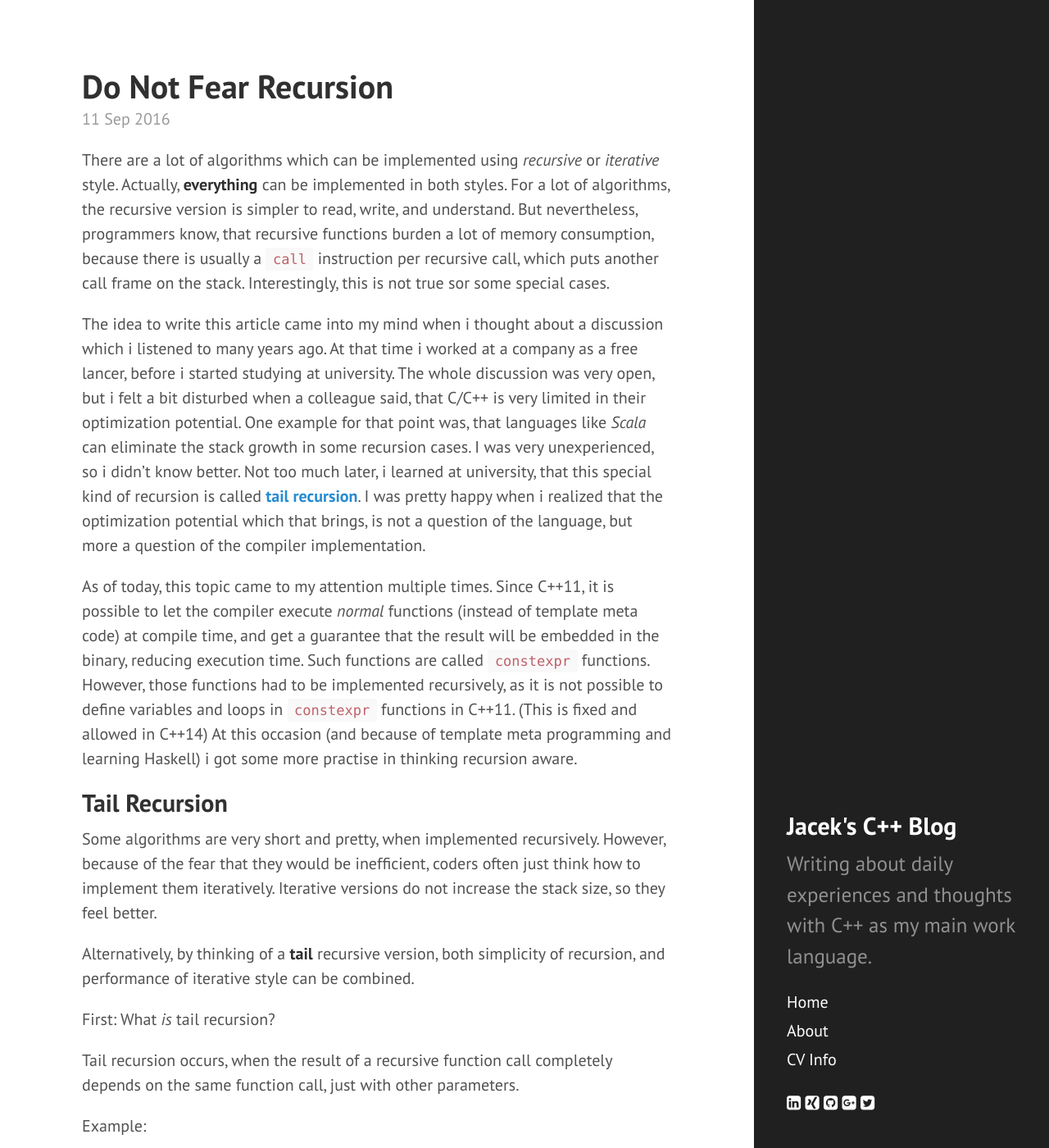
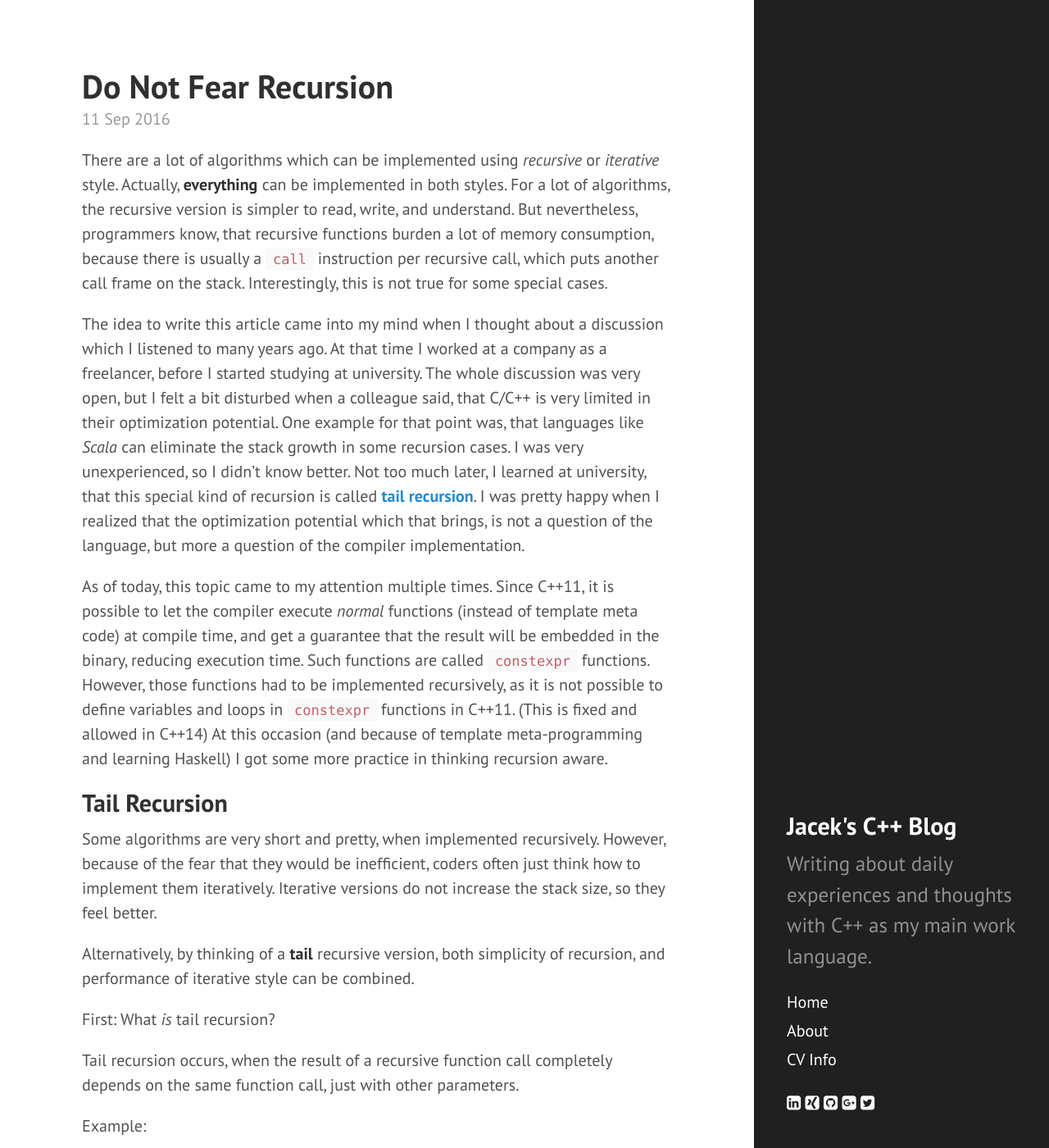
Before and after one commit to tfc/tfc.github.io, a Jekyll site: the page built from _posts/2016-09-11-dont_fear_recursion.md, in a window 1280 px wide and 1400 px high. Shown: the whole window at 82% size. Built offline with Jekyll 4.4.1, drawn with Linux system fonts in a browser that asks for light colours; nearby versions of some CDN libraries; comment, search, counter and statistics services are not loaded; some of the changed text lies outside the part shown.

Commit message:
Fix some typos etc.

```diff
--- a/_posts/2016-09-11-dont_fear_recursion.md
+++ b/_posts/2016-09-11-dont_fear_recursion.md
@@ -7,23 +7,23 @@ There are a lot of algorithms which can be implemented using *recursive* or *ite
 Actually, **everything** can be implemented in both styles.
 For a lot of algorithms, the recursive version is simpler to read, write, and understand.
 But nevertheless, programmers know, that recursive functions burden a lot of memory consumption, because there is usually a `call` instruction per recursive call, which puts another call frame on the stack.
-Interestingly, this is not true sor some special cases.
+Interestingly, this is not true for some special cases.
 
 
-The idea to write this article came into my mind when i thought about a discussion which i listened to many years ago.
-At that time i worked at a company as a free lancer, before i started studying at university.
-The whole discussion was very open, but i felt a bit disturbed when a colleague said, that C/C++ is very limited in their optimization potential.
+The idea to write this article came into my mind when I thought about a discussion which I listened to many years ago.
+At that time I worked at a company as a freelancer, before I started studying at university.
+The whole discussion was very open, but I felt a bit disturbed when a colleague said, that C/C++ is very limited in their optimization potential.
 One example for that point was, that languages like *Scala* can eliminate the stack growth in some recursion cases.
-I was very unexperienced, so i didn't know better.
-Not too much later, i learned at university, that this special kind of recursion is called [**tail recursion**](https://en.wikipedia.org/wiki/Tail_call).
-I was pretty happy when i realized that the optimization potential which that brings, is not a question of the language, but more a question of the compiler implementation.
+I was very unexperienced, so I didn't know better.
+Not too much later, I learned at university, that this special kind of recursion is called [**tail recursion**](https://en.wikipedia.org/wiki/Tail_call).
+I was pretty happy when I realized that the optimization potential which that brings, is not a question of the language, but more a question of the compiler implementation.
 
 As of today, this topic came to my attention multiple times.
 Since C++11, it is possible to let the compiler execute *normal* functions (instead of template meta code) at compile time, and get a guarantee that the result will be embedded in the binary, reducing execution time.
 Such functions are called `constexpr` functions.
 However, those functions had to be implemented recursively, as it is not possible to define variables and loops in `constexpr` functions in C++11.
 (This is fixed and allowed in C++14)
-At this occasion (and because of template meta programming and learning Haskell) i got some more practise in thinking recursion aware.
+At this occasion (and because of template meta-programming and learning Haskell) I got some more practice in thinking recursion aware.
 
 ## Tail Recursion
 
@@ -113,14 +113,14 @@ unsigned gcd_itr(unsigned a, unsigned b)
 {% endhighlight %}
 
 In my opinion, the recursive version looks much cleaner.
-What i particularly dislike when regarding the iterative version, is the fact that it is telling the compiler how exactly to temporarily save the value of `b`, in order to refresh `a` with it after the modulo operation.
-This is as primitive as "Well, do `a % b`, but i want `b` saved **here** and then written back **there**", which is something which has nothing to do with the *actual* problem (calculating a GCD).
+What I particularly dislike when regarding the iterative version, is the fact that it is telling the compiler how exactly to temporarily save the value of `b`, in order to refresh `a` with it after the modulo operation.
+This is as primitive as "Well, do `a % b`, but I want `b` saved **here** and then written back **there**", which is something which has nothing to do with the *actual* problem (calculating a GCD).
 
 ## Comparing compiler output
 
 Putting those two functions into a `.cpp` file and compiling it with `clang++ -c main.cpp -O2` reveals something interesting:
 
-First, having a look at the recursive version shows, that it does indeed not contain any `call` instructions, because it is implemented using solely jumps (conditional `je` and `jne` instructions).
+First, having a look at the recursive version shows, that it does indeed not contain any `call` instructions because it is implemented using solely jumps (conditional `je` and `jne` instructions).
 This shows, that this recursive version of the GCD algorithm can never lead to steep stack growth.
 
 {% highlight asm %}
```
Also changed, not shown: other parts of _posts/2016-09-11-dont_fear_recursion.md (+5 -5 lines).
